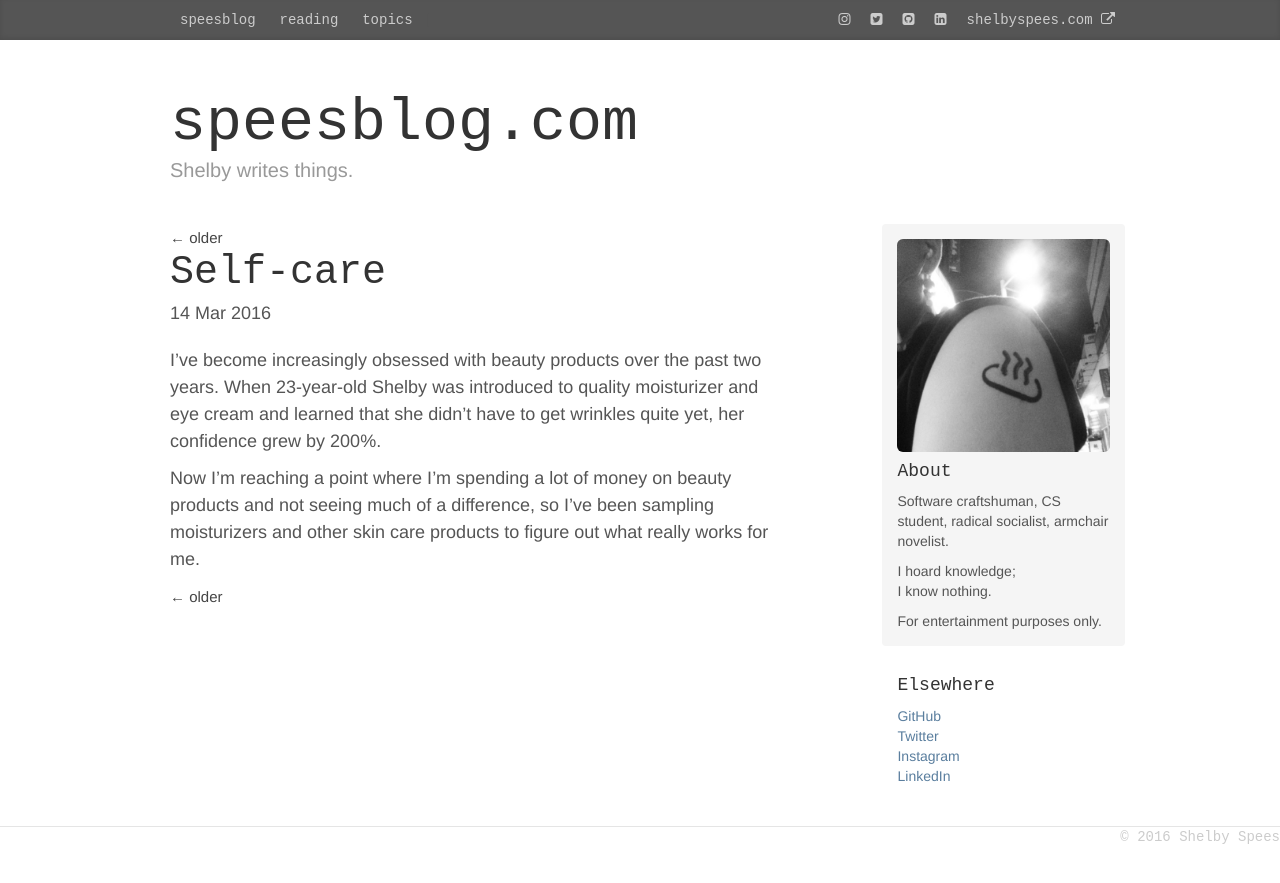
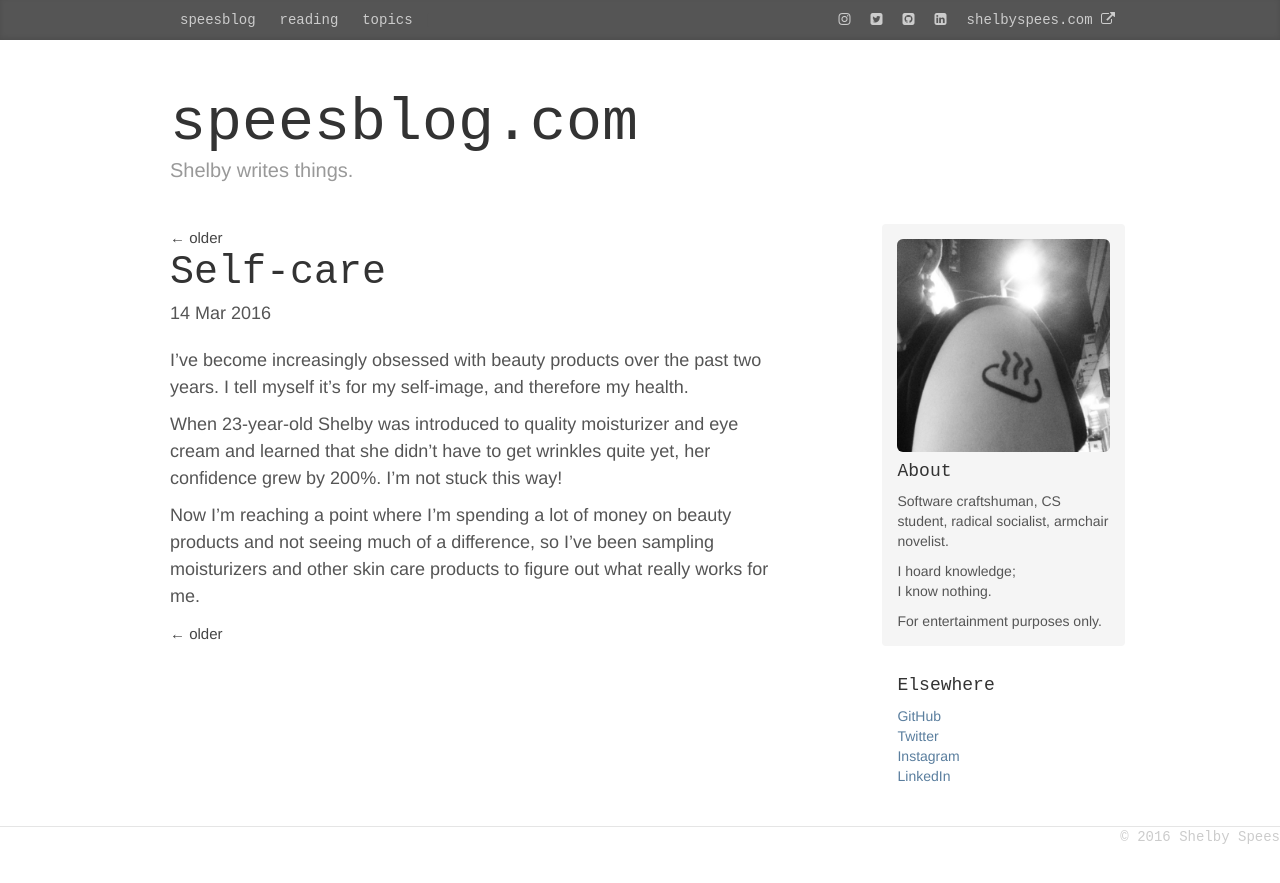
Before and after one commit to shelbyspees/speesblog, a Jekyll site: the page built from _posts/2016-03-14-self-care.md, in a window 1280 px wide. Shown: the top 883 px of the page. Built offline with Jekyll 4.4.1, drawn with Linux system fonts in a browser that asks for light colours; nearby versions of some CDN libraries.

Commit message:
Update 2016-03-14-self-care.md

```diff
--- a/_posts/2016-03-14-self-care.md
+++ b/_posts/2016-03-14-self-care.md
@@ -4,6 +4,8 @@ title: Self-care
 category: health
 ---
 
-I've become increasingly obsessed with beauty products over the past two years. When 23-year-old Shelby was introduced to quality moisturizer and eye cream and learned that she didn't have to get wrinkles quite yet, her confidence grew by 200%.
+I've become increasingly obsessed with beauty products over the past two years. I tell myself it's for my self-image, and therefore my health.
+
+When 23-year-old Shelby was introduced to quality moisturizer and eye cream and learned that she didn't have to get wrinkles quite yet, her confidence grew by 200%. I'm not stuck this way!
 
 Now I'm reaching a point where I'm spending a lot of money on beauty products and not seeing much of a difference, so I've been sampling moisturizers and other skin care products to figure out what really works for me.
```
